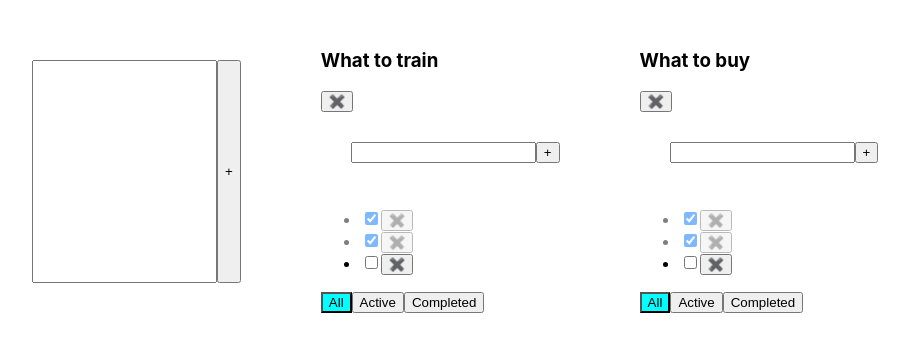
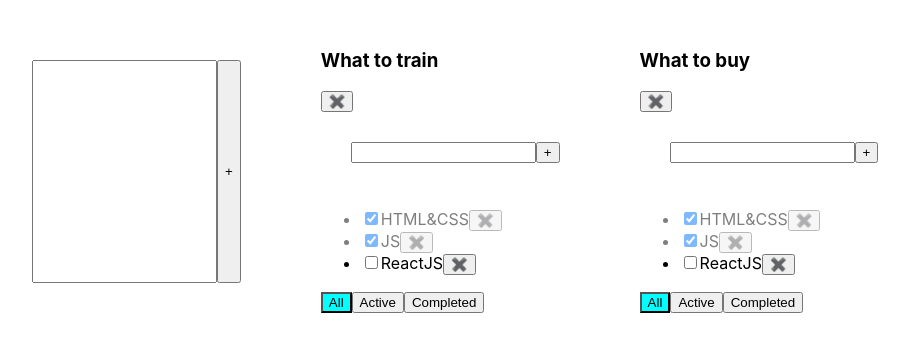
Before and after one commit to tenadopt/to-do-list-last-version, a React (Create React App) app: page / in a window 1280 px wide. Shown: the top 352 px of the page, without its empty margins (28-937 px from the left). Built offline with nearby package versions, Linux system fonts and the light colour scheme.

Commit message:
Editeble Span refactoring

```diff
--- a/src/App.tsx
+++ b/src/App.tsx
@@ -74,6 +74,12 @@ function App() {
         setTask({...tasks, [newTodolistId]: []})
     }
 
+    const changeTitle = (todolistId: string, taskId: string, newTitle: string) => {
+        debugger
+        setTask({...tasks, [todolistId] : tasks[todolistId].map(el=>el.id===taskId ? {...el, title: newTitle} : el)})
+    }
+
+
     return (
         <div className="App">
           <AddItemForm addItem={addTodolist}/>
@@ -97,6 +103,7 @@ function App() {
                                  checkBoxChangeTask={checkBoxChangeTask}
                                  filter={todolist.filter}
                                  removeTodolist={removeTodolist}
+                                 changeTitle={changeTitle}
                 />
                 })}
         </div>
--- a/src/EditebleSpan.tsx
+++ b/src/EditebleSpan.tsx
@@ -1,9 +1,9 @@
-import React, {useState} from 'react';
+import React, {ChangeEvent, useState} from 'react';
 
 
 type EditebleSpanType = {
     value: string
-    onChange: (newTitle: string) => void
+    callBack: (newTitle: string) => void
 }
 
 export const EditebleSpan = (props: EditebleSpanType) => {
@@ -11,17 +11,20 @@ export const EditebleSpan = (props: EditebleSpanType) => {
     const [editMode, setEditMode] = useState(false)
     const [title, setTitle] = useState(props.value)
 
-    const activeViewMode = () => {
-        setEditMode(false)
-        props.onChange(title)
-
+    const onChangeTitleHandler = (e:ChangeEvent<HTMLInputElement>) => {
+        setTitle(e.currentTarget.value)
+    }
 
         const activeEditMode = () => {
             setEditMode(true)
-            setTitle(props.value)
+        }
+
+        const onBlurHandler = () => {
+            setEditMode(false)
+            props.callBack(title)
         }
 
         return editMode ?
-            <input value={props.value} onBlur={activeViewMode} autoFocus/> :
+            <input value={title} onChange={onChangeTitleHandler} onBlur={onBlurHandler} /> :
             <span onDoubleClick={activeEditMode}>{props.value}</span>
-    }};
+    };
--- a/src/Todolist.tsx
+++ b/src/Todolist.tsx
@@ -20,6 +20,7 @@ type PropsType = {
     checkBoxChangeTask: (todolistId: string, taskId: string, newIsDoneValue: boolean) => void
     filter: FilterValueType
     removeTodolist: (todolistId: string) => void
+    changeTitle: (todolistId: string, taskId: string, newTitle: string) => void
 }
 
 export const Todolist = (props: PropsType) => {
@@ -40,8 +41,9 @@ export const Todolist = (props: PropsType) => {
         props.changeFilter(props.id, 'Completed')
     }
 
-    const changeTaskHandler = (newTitle: string) => {
-        props.addTask(props.id, newTitle)
+    const changeTaskHandler = (taskId: string, newTitle: string) => {
+        debugger
+        props.changeTitle(props.id, taskId, newTitle)
     }
 
     return (
@@ -60,7 +62,7 @@ export const Todolist = (props: PropsType) => {
                                     const newIsDoneValue = e.currentTarget.checked
                                     props.checkBoxChangeTask(props.id, task.id, newIsDoneValue)
                                 }}/>
-                            <EditebleSpan value={task.title} onChange={changeTaskHandler}/>
+                            <EditebleSpan value={task.title} callBack={(newTitle)=>changeTaskHandler(task.id,newTitle)}/>
                             <button onClick={() => props.removeTask(props.id, task.id)}>✖️</button>
                         </li>
                     )
```
